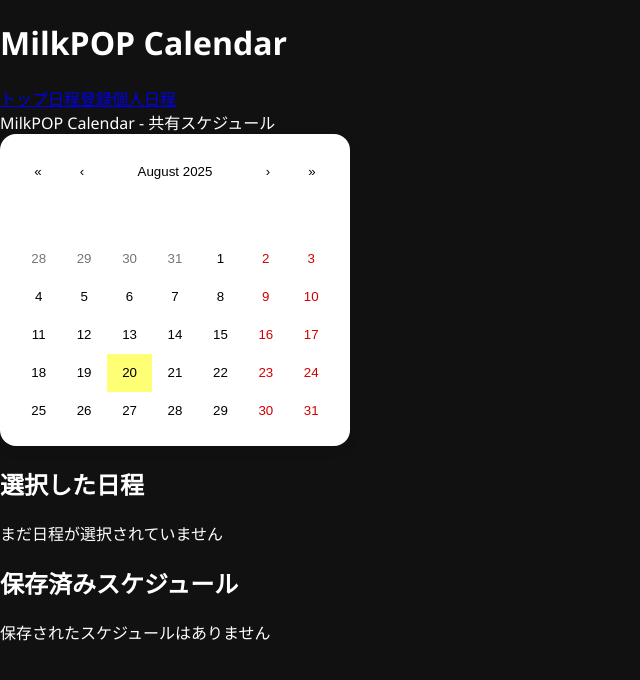
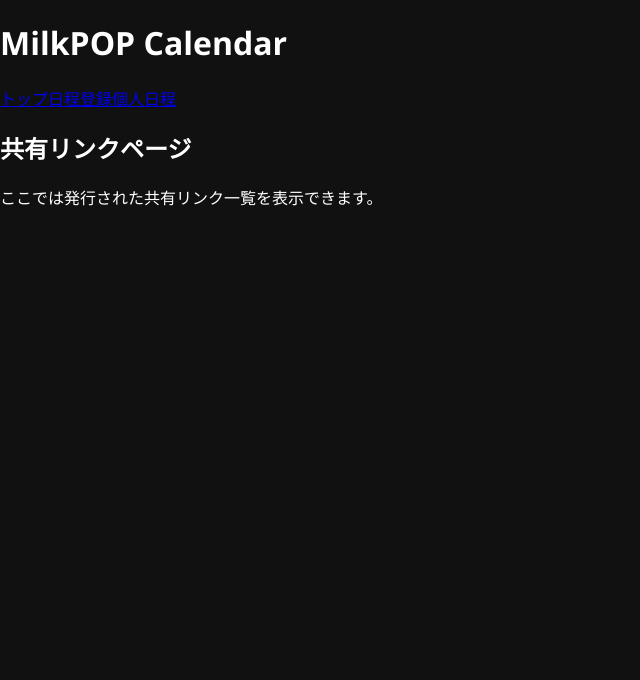
Before and after one commit to kuzyoumike0/milkpop-calendarapp, a React (Create React App) app in the folder frontend/: page /sharelink in a window 1280 px wide. Shown: the top 680 px of the page, without its empty margins (0-640 px from the left). Built offline with nearby package versions, Linux system fonts and the light colour scheme.

Commit message:
Update ShareLinkPage.jsx

```diff
--- a/frontend/src/components/ShareLinkPage.jsx
+++ b/frontend/src/components/ShareLinkPage.jsx
@@ -1,84 +1,10 @@
-import React, { useEffect, useState } from "react";
-import { useParams } from "react-router-dom";
-import axios from "axios";
-import Calendar from "react-calendar";
-import "react-calendar/dist/Calendar.css";
+import React from "react";
 
 export default function ShareLinkPage() {
-  const { linkId } = useParams(); // ← URLから linkId を取得
-  const [schedules, setSchedules] = useState([]);
-  const [selectedDates, setSelectedDates] = useState([]);
-
-  // 📌 初期ロード
-  useEffect(() => {
-    if (!linkId) return;
-    axios
-      .get(`/api/schedules/${linkId}`)
-      .then((res) => {
-        setSchedules(Array.isArray(res.data) ? res.data : []);
-      })
-      .catch((err) => console.error("スケジュール取得エラー:", err));
-  }, [linkId]);
-
-  const handleDateChange = (value) => {
-    if (Array.isArray(value)) {
-      setSelectedDates(value.map((d) => d.toISOString().split("T")[0]));
-    } else {
-      setSelectedDates([value.toISOString().split("T")[0]]);
-    }
-  };
-
   return (
-    <div className="min-h-screen bg-black text-white p-6">
-      <header className="text-center text-3xl font-bold text-[#FDB9C8] mb-6">
-        MilkPOP Calendar - 共有スケジュール
-      </header>
-
-      <div className="max-w-4xl mx-auto bg-[#004CA0] p-6 rounded-2xl shadow-lg space-y-6">
-        {/* カレンダー */}
-        <div className="bg-white rounded-xl p-4">
-          <Calendar selectRange onChange={handleDateChange} />
-        </div>
-
-        {/* 選択した日程の即時表示 */}
-        <div className="bg-gray-800 p-4 rounded-xl">
-          <h2 className="font-bold mb-2">選択した日程</h2>
-          {selectedDates.length > 0 ? (
-            <ul className="list-disc list-inside">
-              {selectedDates.map((d, idx) => (
-                <li key={idx}>{d}</li>
-              ))}
-            </ul>
-          ) : (
-            <p className="text-gray-400">まだ日程が選択されていません</p>
-          )}
-        </div>
-
-        {/* 保存済みの共有スケジュール表示 */}
-        <div className="bg-gray-900 p-4 rounded-xl">
-          <h2 className="font-bold mb-2">保存済みスケジュール</h2>
-          {schedules.length > 0 ? (
-            <table className="w-full border border-gray-600">
-              <thead>
-                <tr className="bg-gray-700">
-                  <th className="p-2 border border-gray-600">日付</th>
-                  <th className="p-2 border border-gray-600">時間帯</th>
-                </tr>
-              </thead>
-              <tbody>
-                {schedules.map((s) => (
-                  <tr key={s.id} className="text-center">
-                    <td className="p-2 border border-gray-600">{s.date}</td>
-                    <td className="p-2 border border-gray-600">{s.timeslot}</td>
-                  </tr>
-                ))}
-              </tbody>
-            </table>
-          ) : (
-            <p className="text-gray-400">保存されたスケジュールはありません</p>
-          )}
-        </div>
-      </div>
+    <div>
+      <h2 className="text-2xl font-bold mb-4">共有リンクページ</h2>
+      <p>ここでは発行された共有リンク一覧を表示できます。</p>
     </div>
   );
 }
```
